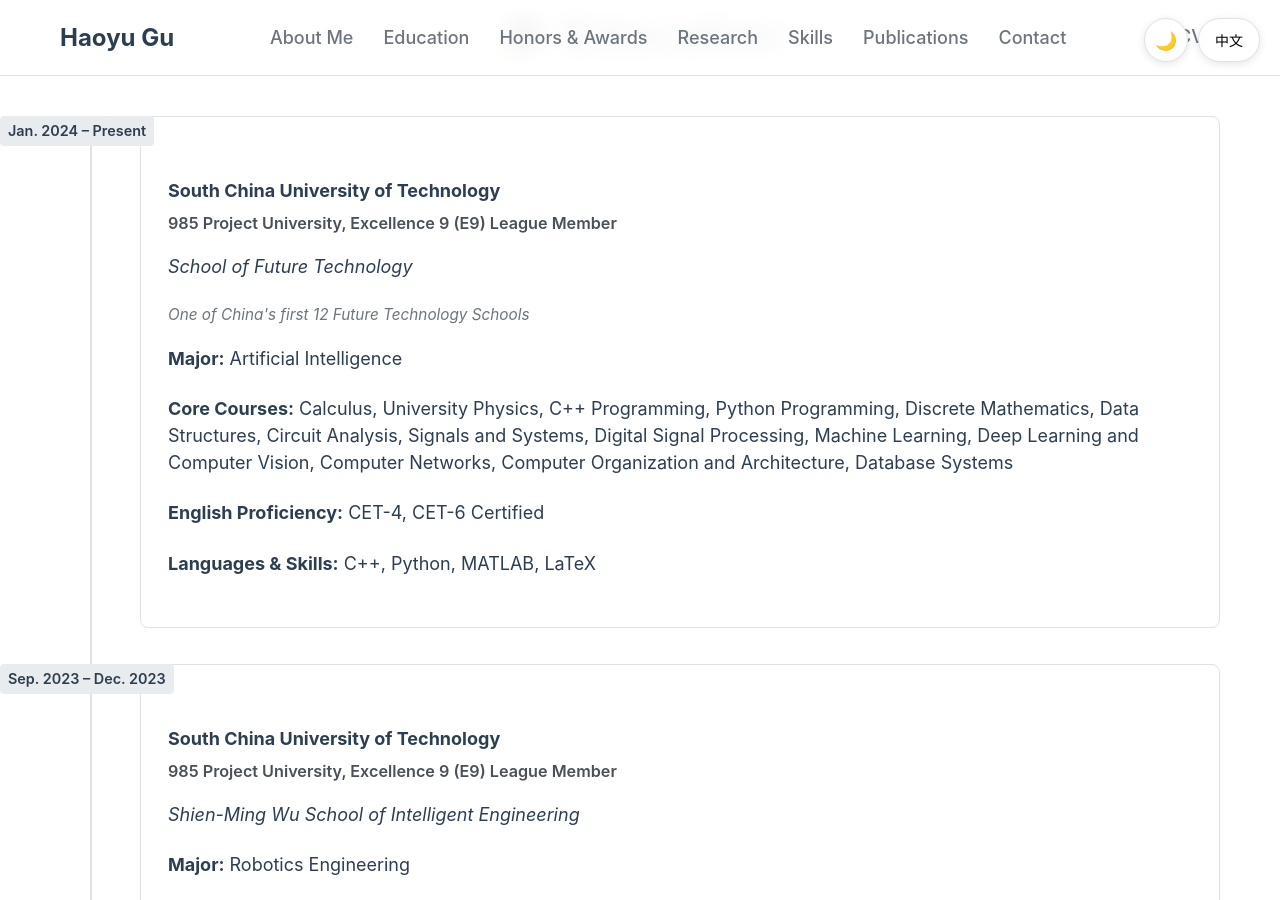
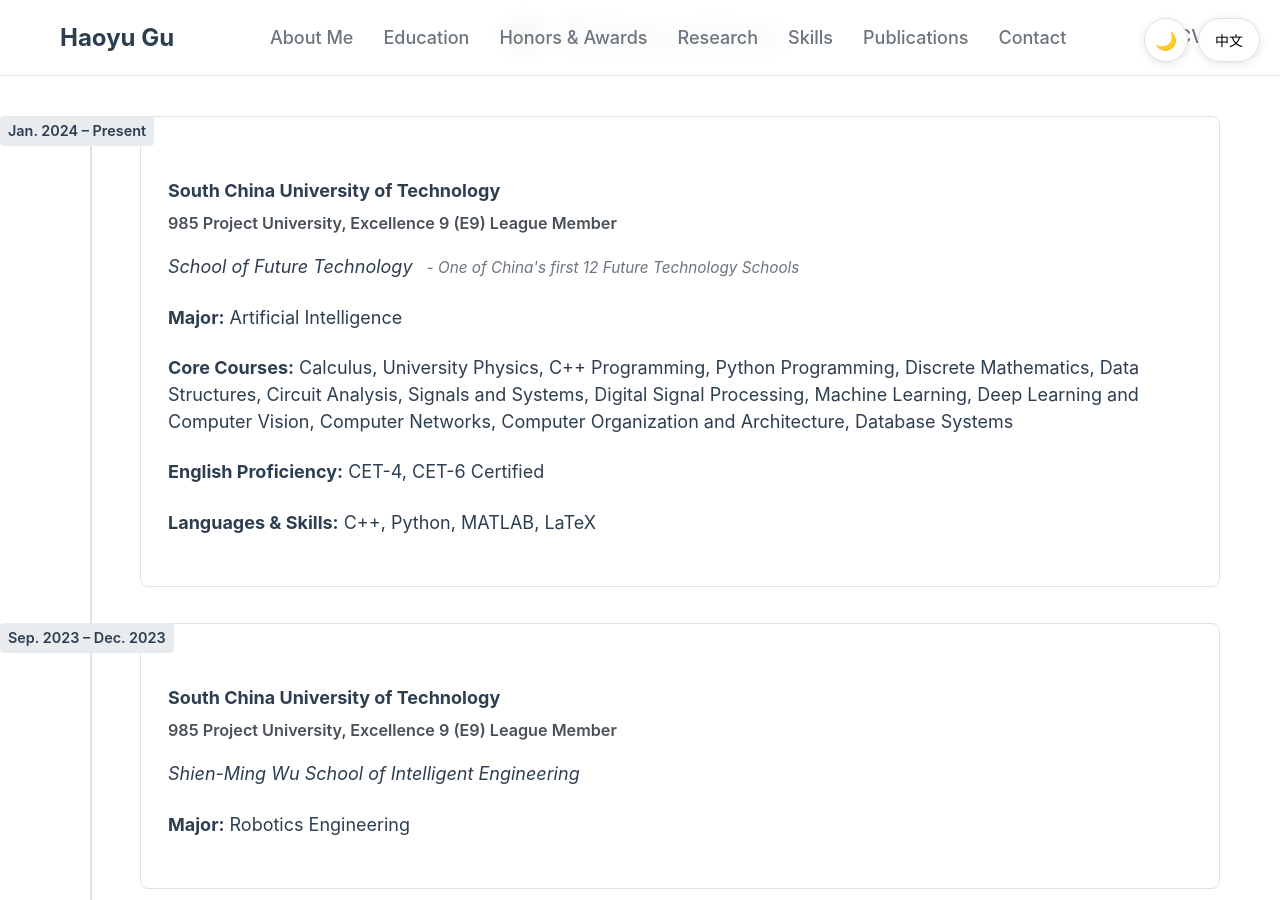
Before and after one commit to Haoyu-Gu/haoyu-gu.github.io, a Jekyll site: the page built from index.html, in a window 1280 px wide and 900 px high, scrolled down 2025 px. Built offline with Jekyll 4.4.1, drawn with Linux system fonts in a browser that asks for light colours.

Commit message:
优化教育背景格式：学院介绍改为内联显示，修复单引号转义

```diff
--- a/assets/css/custom.css
+++ b/assets/css/custom.css
@@ -429,7 +429,7 @@
   color: var(--text-secondary);
   font-style: italic;
   font-size: 0.85rem;
-  margin: 0.5rem 0;
+  margin-left: 0.5rem;
 }
 
 /* Gaokao score styles */
--- a/index.html
+++ b/index.html
@@ -54,8 +54,7 @@
       <div class="timeline-content">
         <h3 data-lang='{"en": "South China University of Technology", "zh": "华南理工大学"}'>South China University of Technology</h3>
         <p class="university-description" data-lang='{"en": "985 Project University, Excellence 9 (E9) League Member", "zh": "985工程大学，卓越大学联盟(E9)成员"}'>985 Project University, Excellence 9 (E9) League Member</p>
-        <p><em data-lang='{"en": "School of Future Technology", "zh": "未来技术学院"}'>School of Future Technology</em></p>
-        <p class="school-description" data-lang='{"en": "One of China\'s first 12 Future Technology Schools", "zh": "国家首批12所未来技术学院"}'>One of China's first 12 Future Technology Schools</p>
+        <p><em data-lang='{"en": "School of Future Technology", "zh": "未来技术学院"}'>School of Future Technology</em> <span class="school-description" data-lang='{"en": "- One of China&#39;s first 12 Future Technology Schools", "zh": "- 国家首批12所未来技术学院"}'>- One of China&#39;s first 12 Future Technology Schools</span></p>
         <p><strong data-lang='{"en": "Major:", "zh": "专业:"}'>Major:</strong> <span data-lang='{"en": "Artificial Intelligence", "zh": "人工智能"}'>Artificial Intelligence</span></p>
         <p><strong data-lang='{"en": "Core Courses:", "zh": "核心课程:"}'>Core Courses:</strong> <span data-lang='{"en": "Calculus, University Physics, C++ Programming, Python Programming, Discrete Mathematics, Data Structures, Circuit Analysis, Signals and Systems, Digital Signal Processing, Machine Learning, Deep Learning and Computer Vision, Computer Networks, Computer Organization and Architecture, Database Systems", "zh": "微积分、大学物理、C++程序设计、Python程序设计、离散数学、数据结构、电路分析、信号与系统、数字信号处理、机器学习、深度学习与计算机视觉、计算机网络、计算机组成原理、数据库系统"}'>Calculus, University Physics, C++ Programming, Python Programming, Discrete Mathematics, Data Structures, Circuit Analysis, Signals and Systems, Digital Signal Processing, Machine Learning, Deep Learning and Computer Vision, Computer Networks, Computer Organization and Architecture, Database Systems</span></p>
         <p><strong data-lang='{"en": "English Proficiency:", "zh": "英语能力:"}'>English Proficiency:</strong> <span data-lang='{"en": "CET-4, CET-6 Certified", "zh": "四级、六级证书"}'>CET-4, CET-6 Certified</span></p>
```
